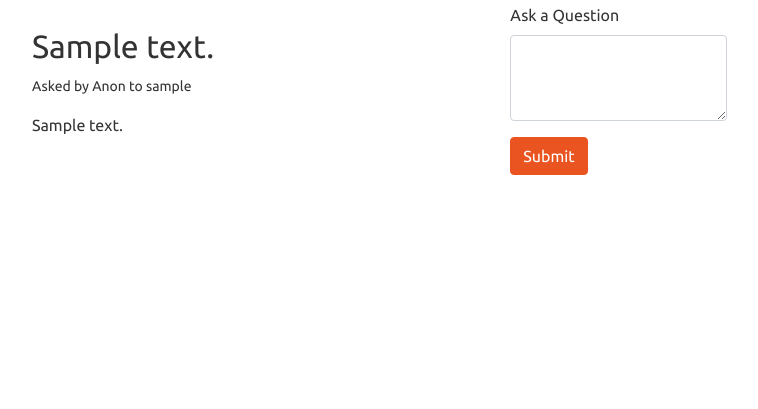
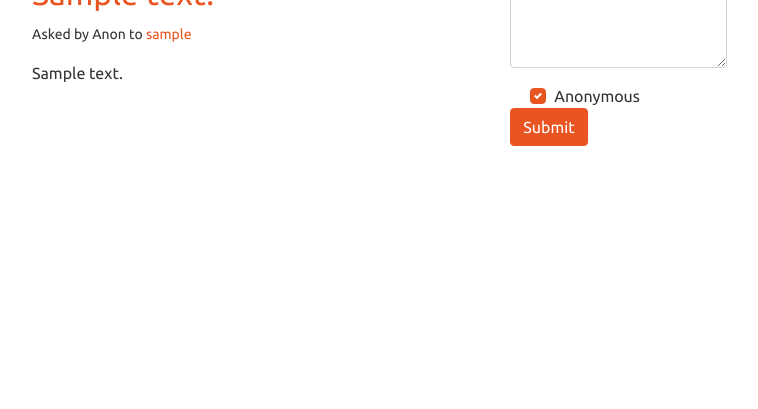
Before and after one commit to andreyvpng/askme, a Django app: page /user/1/ in a window 1280 px wide. Shown: the part 391-800 px from the top of the page, without its empty margins (253-1011 px from the left). Run offline with Django 3.2, Linux system fonts and the light colour scheme; tables that the repository leaves empty hold one stand-in row (values such as "Sample post"); some libraries are stand-ins or nearby versions.

Commit message:
updated templates

```diff
--- a/django/core/templates/core/common/display_question.html
+++ b/django/core/templates/core/common/display_question.html
@@ -1,11 +1,23 @@
+{% if question.answer %}
+<h2><a href="{% url 'core:answer-detail' pk=question.answer.id %}">{{ question.text }}</a></h2>
+{% else %}
+  <h2>{{ question.text }}</h2>
+{% endif %}
 
-<h2>{{ question.text }}</h2>
-
-{% if question.anonymous %}
-<p class="meta"><small>Asked by Anon to {{ question.asked_to }}</small></p>
-{% else %}
-<p class="meta"><small>Asked by {{ question.user }} to {{ question.asked_to }}</small></p>
-{% endif %}
+<p class="meta">
+<small>Asked by
+  {% if question.anonymous %}
+  Anon
+  {% else %}
+  <a href="{% url 'user:profile' pk=question.asked_by.id %}">
+    {{ question.asked_by }}
+  </a>
+  {% endif %} to
+  <a href="{% url 'user:profile' pk=question.asked_to.id %}">
+    {{ question.asked_to }}
+  </a>
+</small>
+</p>
 
 {% if question.answer %}
 <p>{{ question.answer.text }}</p>
--- a/django/core/templates/core/common/question_form.html
+++ b/django/core/templates/core/common/question_form.html
@@ -1,17 +1,20 @@
 {% load crispy_forms_tags %}
 
 <form method="post" action="{% url 'core:ask' pk=asked_to %}">
-  <div class="form-group">
+  <fieldset>
     {% csrf_token %}
-    <form>
     <fieldset class="form-group">
       <label for="exampleTextarea">Ask a Question</label>
       <textarea name="text" class="form-control" id="exampleTextarea" rows="3"></textarea>
     </fieldset>
-
-      <fieldset class="form-group">
+    <fieldset class="form-check">
+      <div class="form-check-label custom-control custom-checkbox">
+        <input class="custom-control-input" id="customCheck1" checked="" type="checkbox" name="anonymous">
+        <label class="custom-control-label" for="customCheck1">
+          Anonymous
+        </label>
+      </div>
+    </fieldset>
     <button type="submit" class="btn btn-primary"><span class="oi oi-check"></span> Submit</button>
   </fieldset>
 </form>
-  </div>
-</form>
--- a/django/templates/base.html
+++ b/django/templates/base.html
@@ -13,7 +13,7 @@
   border-bottom: 1px solid #eee;
 }
 .avatar img {
-  width: 320px;
+  width: 250px;
 }
 .question {
   margin-bottom: 30px;
@@ -58,7 +58,7 @@
         </ul>
       </div>
     </nav>
-    <div class="container">
+    <div class="container mt-4">
       {% block body %}{% endblock %}
     </div>
     <script src="https://code.jquery.com/jquery-3.3.1.slim.min.js" integrity="sha384-q8i/X+965DzO0rT7abK41JStQIAqVgRVzpbzo5smXKp4YfRvH+8abtTE1Pi6jizo" crossorigin="anonymous"></script>
--- a/django/user/templates/user/profile.html
+++ b/django/user/templates/user/profile.html
@@ -5,7 +5,7 @@
 
 {% block body %}
 
-<div class="avatar text-center col-sm-12 mt-4">
+<div class="avatar text-center col-sm-12">
   <img src="https://octodex.github.com/images/scubatocat.png" alt="" class="img-responsive img-thumbnail">
   <h2>{{ object.username }}</h2>
 </div>
```
Lines whose indentation alone changed are shown as unchanged.
